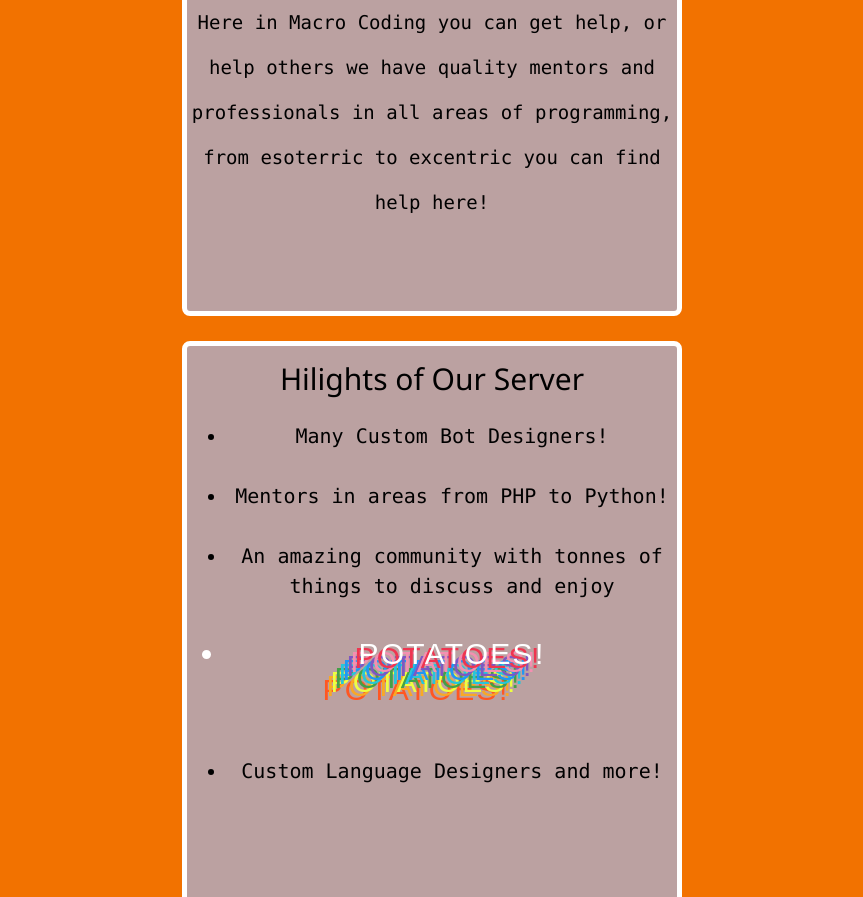
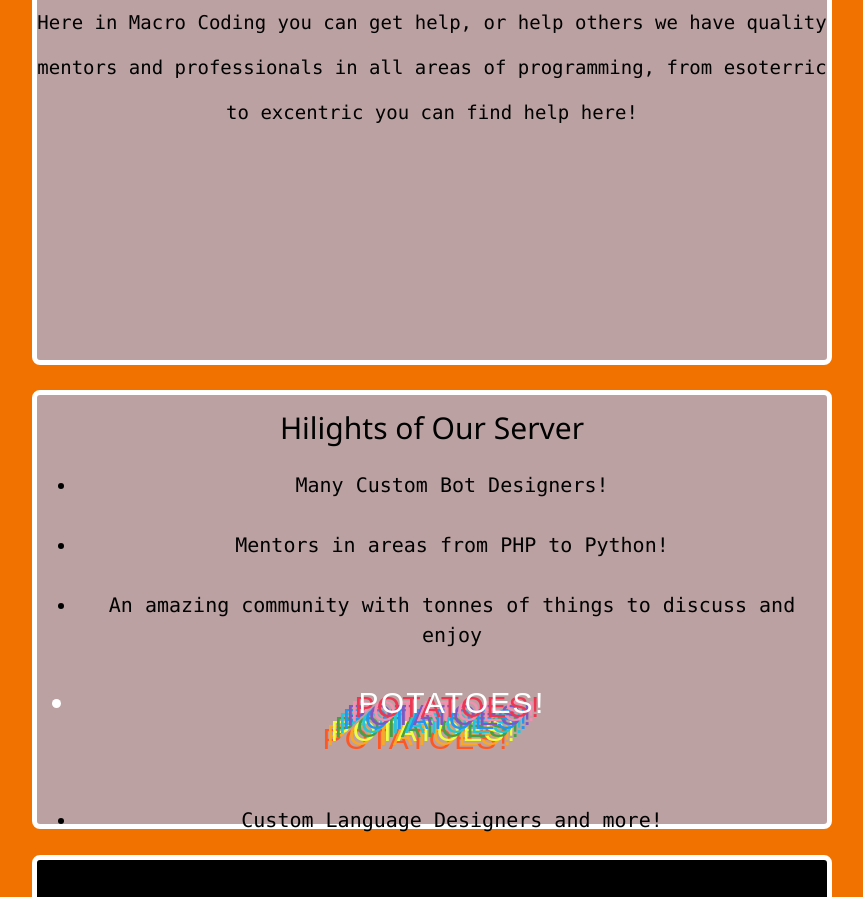
Before and after one commit to Graphing-wiz/MacroCoding-Website, a plain HTML site: page index.html in a window 1280 px wide. Shown: the part 619-1516 px from the top of the page, without its empty margins (208-1071 px from the left). Drawn offline with nearby package versions, Linux system fonts and the light colour scheme.

Commit message:
Update index.html

```diff
--- a/index.html
+++ b/index.html
@@ -1,8 +1,15 @@
 <!DOCTYPE html>
 <html>
 <link rel="stylesheet" href="https://www.w3schools.com/w3css/4/w3.css">
+<meta name="viewport" content="width=device-width, initial-scale=1.0">
+<style>
+    .center {
+        display: block;
+        margin-left: auto;
+        margin-right: auto;
+        width: 50%;
+    }
 
-<style>
     @keyframes bgcolor {
         0% {
             background-color: #0095ff
@@ -165,7 +172,7 @@
         <p2>Welcome to Macro Coding, the coding community for everyone!</p2>
 
     </div>
-    <div class="container info" style="border: 5px solid white;">
+    <div class="center container info" style="border: 5px solid white;">
         <h4 style="font-size: 30px">About Us</h4>
         <p1 style="font-size: 19px">Here in Macro Coding you can get help, or help others we have quality mentors and
             professionals in all areas of programming, from esoterric to excentric you can find help here!</p1>
@@ -174,7 +181,7 @@
         <br>
     </div>
     <br>
-    <div class="container info" style="border: 5px solid white;">
+    <div class="center container info" style="border: 5px solid white;">
         <h5 style="font-size: 30px">Hilights of Our Server</h5>
         <ul style="font-size: 20px;">
             <li>Many Custom Bot Designers!</li>
@@ -238,10 +245,12 @@
             function makeBold() {
                 let txt = document.getElementById("siteInfo")
                 txt.style.fontStyle = "italic"
+                txt.innerHTML = "HI PAL"
             }
             function makeNormal() {
                 let txt = document.getElementById("siteInfo")
                 txt.style.fontStyle = "normal"
+                txt.innerHTML = "Info"
             }
         </script>
     </div>
@@ -255,7 +264,8 @@
         <a href="https://discord.gg/u5WeVyhDmu" style="font-size: 20px;">Join Macro Coding!</a>
         <a href="https://github.com/Macro-Coding" style="text-indent: 40px;font-size: 20px;">Our Github</a>
         <br>
-        <a href="https://discord.com/api/oauth2/authorize?client_id=999512448736432189&permissions=8&scope=bot" style="text-indent: 40px;font-size: 20px;">Our Bot (Atomic)</a>
+        <a href="https://discord.com/api/oauth2/authorize?client_id=999512448736432189&permissions=8&scope=bot"
+            style="text-indent: 40px;font-size: 20px;">Our Bot (Atomic)</a>
         <a href="https://atomic-commands.herokuapp.com/" style="text-indent: 40px;font-size: 20px;">Bot Website</a>
 
     </div>
```
